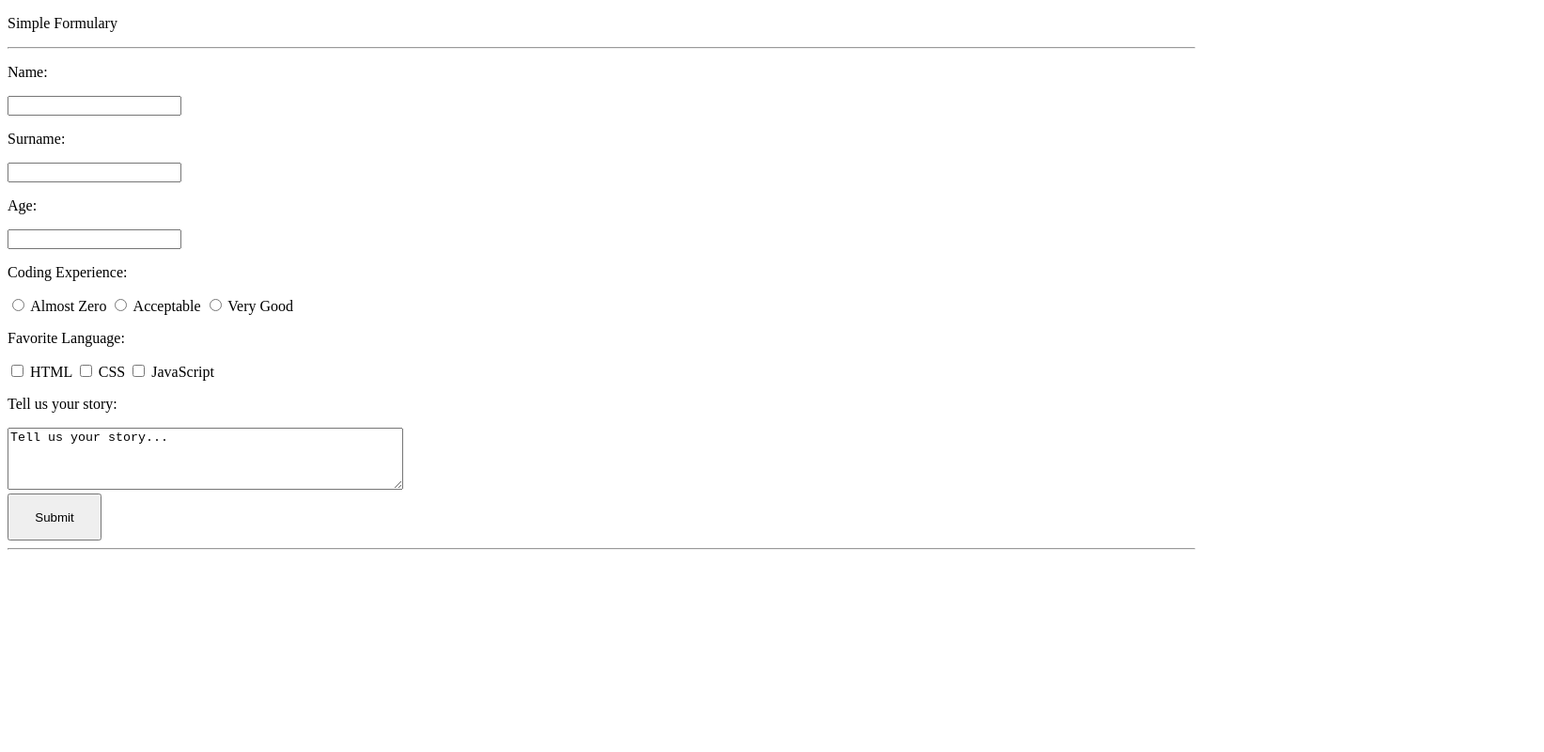
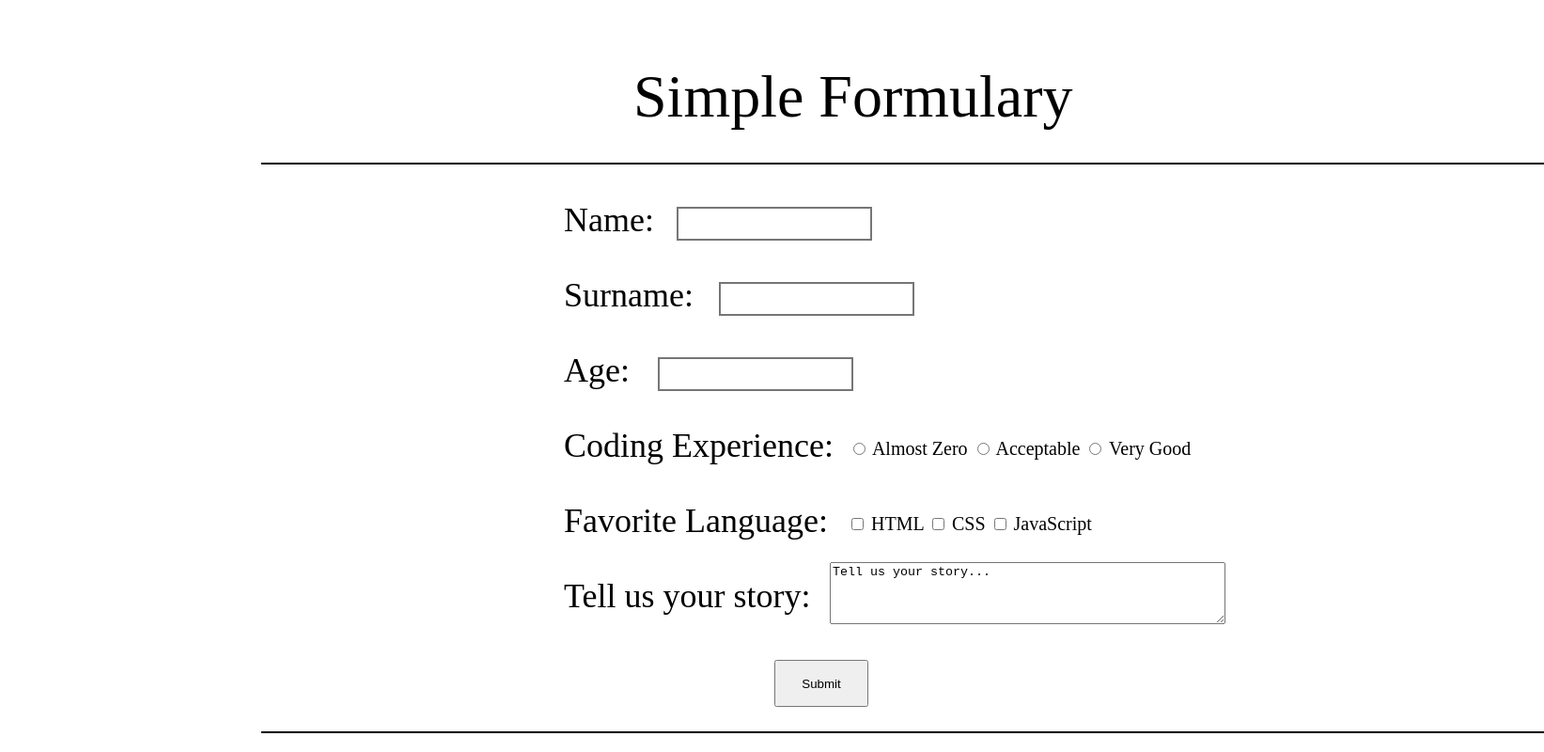
Before and after one commit to Rainezi/simple-form-v1, a plain HTML site: page index.html in a window 1280 px wide. Shown: the whole page at 94% size, 1643 px wide, since content can reach past the window. Drawn offline with Linux system fonts and the light colour scheme; the site is published under a folder, as on GitHub Pages, so addresses that start at the root find nothing.

Commit message:
Update index.html

```diff
--- a/index.html
+++ b/index.html
@@ -5,9 +5,9 @@
         <meta charset="UTF-8">
         <meta http-equiv="X-UA-Compatible" content="IE=edge">
         <meta name="viewport" content="width=device-width, initial-scale=1.0">
-        <link rel="stylesheet" href="/styles/layout.css">
-        <link rel="stylesheet" href="/styles/questions.css">
-        <link rel="stylesheet" href="/styles/inputs.css">
+        <link rel="stylesheet" href="styles/layout.css">
+        <link rel="stylesheet" href="styles/questions.css">
+        <link rel="stylesheet" href="styles/inputs.css">
         <title>Simple Formulary</title>
     </head>
 
```
